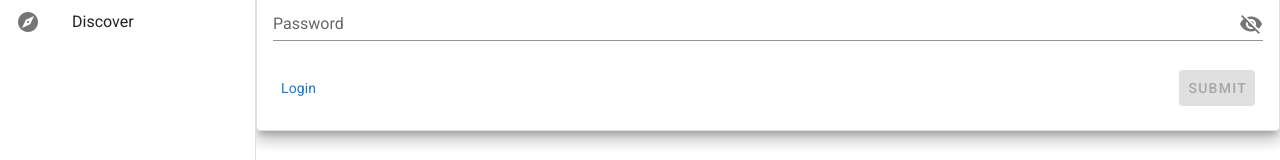
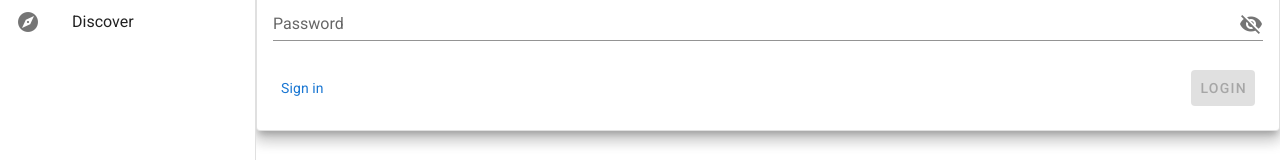
Before and after one commit to HE-Arc/Perroquet, a Vue app in the folder frontend/: page /#/login in a window 1280 px wide. Shown: the part 167-327 px from the top of the page. Built offline with nearby package versions, Linux system fonts and the light colour scheme.

Commit message:
Debug submit button text

```diff
--- a/frontend/src/components/Login.vue
+++ b/frontend/src/components/Login.vue
@@ -19,9 +19,9 @@
       </v-form>
 
       <v-card-actions>
-        <router-link to="/signin">Login</router-link>
+        <router-link to="/signin">Sign in</router-link>
         <v-spacer></v-spacer>
-        <v-btn type="submit" color="primary" :disabled="!valid">Submit</v-btn>
+        <v-btn type="submit" color="primary" :disabled="!valid">Login</v-btn>
       </v-card-actions>
     </v-card-text>
 
```
